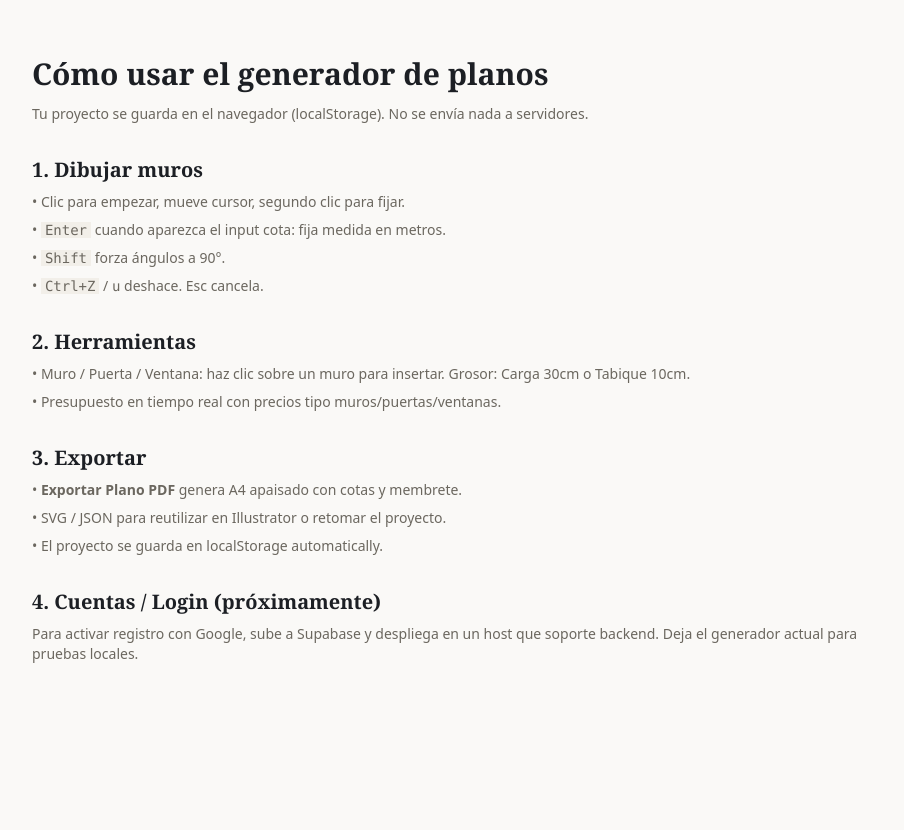
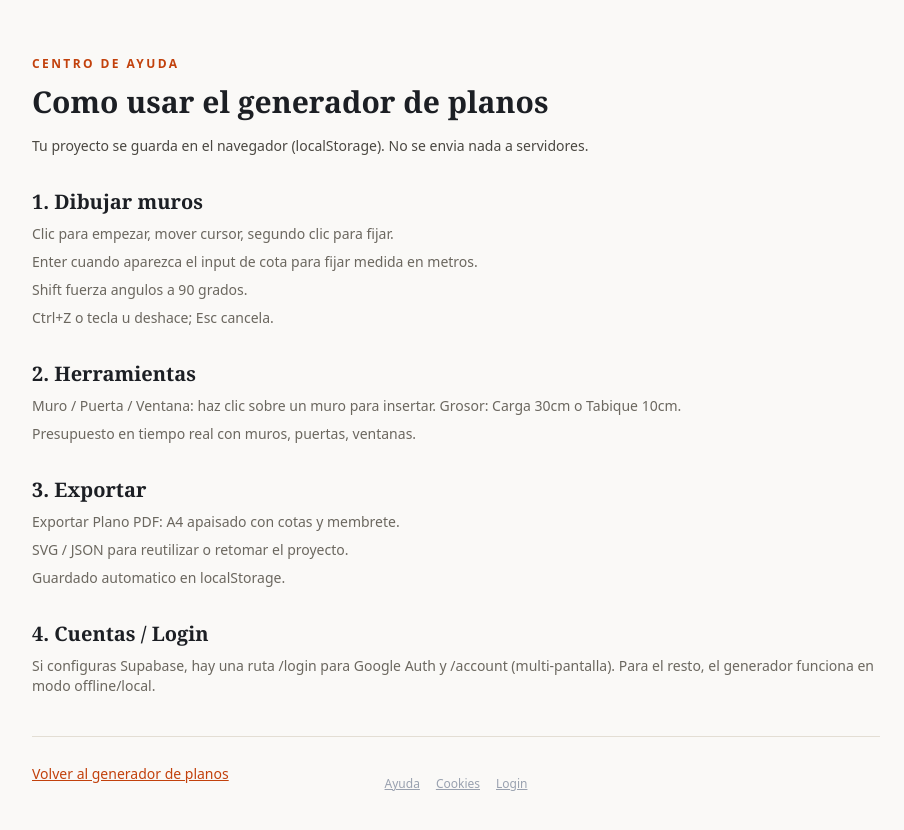
Before and after one commit to montyxace-sys/pnanos3d, a Next.js app: page /ayuda in a window 1280 px wide. Shown: the top 830 px of the page, without its empty margins (184-1088 px from the left). Before the commit the page ends 800 px from the top, so only its background shows below. Built offline with nearby package versions, Linux system fonts and the light colour scheme.

Commit message:
feat: añadir paginas de ayuda y cookies

```diff
--- a/src/app/ayuda/page.tsx
+++ b/src/app/ayuda/page.tsx
@@ -1,37 +1,52 @@
 import type { Metadata } from "next";
+import Link from "next/link";
 
-export const metadata: Metadata = { title: "Ayuda" };
+export const metadata: Metadata = {
+  title: "Ayuda",
+  description: "Guia de uso del generador de planos TusPlanos3D.",
+};
 
 export default function AyudaPage() {
   return (
     <div className="mx-auto max-w-4xl px-6 py-14">
-      <h1 className="text-3xl font-bold">Cómo usar el generador de planos</h1>
-      <p className="mt-3 text-sm text-muted">
-        Tu proyecto se guarda en el navegador (localStorage). No se envía nada a servidores.
+      <p className="text-xs font-semibold tracking-[0.2em] text-accent uppercase">
+        Centro de ayuda
       </p>
+      <h1 className="mt-3 text-3xl font-bold">Como usar el generador de planos</h1>
+      <p className="mt-4 text-sm text-ink-soft">
+        Tu proyecto se guarda en el navegador (localStorage). No se envia nada a servidores.
+      </p>
+
       <h2 className="mt-8 text-xl font-semibold">1. Dibujar muros</h2>
       <ul className="mt-2 space-y-2 text-sm text-muted">
-        <li>• Clic para empezar, mueve cursor, segundo clic para fijar.</li>
-        <li>• <code className="bg-paper-2 px-1">Enter</code> cuando aparezca el input cota: fija medida en metros.</li>
-        <li>• <kbd className="bg-paper-2 px-1">Shift</kbd> forza ángulos a 90°.</li>
-        <li>• <kbd className="bg-paper-2 px-1">Ctrl+Z</kbd> / <kbd>u</kbd> deshace. Esc cancela.</li>
+        <li>Clic para empezar, mover cursor, segundo clic para fijar.</li>
+        <li>Enter cuando aparezca el input de cota para fijar medida en metros.</li>
+        <li>Shift fuerza angulos a 90 grados.</li>
+        <li>Ctrl+Z o tecla u deshace; Esc cancela.</li>
       </ul>
+
       <h2 className="mt-8 text-xl font-semibold">2. Herramientas</h2>
       <ul className="mt-2 space-y-2 text-sm text-muted">
-        <li>• Muro / Puerta / Ventana: haz clic sobre un muro para insertar. Grosor: Carga 30cm o Tabique 10cm.</li>
-        <li>• Presupuesto en tiempo real con precios tipo muros/puertas/ventanas.</li>
+        <li>Muro / Puerta / Ventana: haz clic sobre un muro para insertar. Grosor: Carga 30cm o Tabique 10cm.</li>
+        <li>Presupuesto en tiempo real con muros, puertas, ventanas.</li>
       </ul>
+
       <h2 className="mt-8 text-xl font-semibold">3. Exportar</h2>
       <ul className="mt-2 space-y-2 text-sm text-muted">
-        <li>• <strong>Exportar Plano PDF</strong> genera A4 apaisado con cotas y membrete.</li>
-        <li>• SVG / JSON para reutilizar en Illustrator o retomar el proyecto.</li>
-        <li>• El proyecto se guarda en localStorage automatically.</li>
+        <li>Exportar Plano PDF: A4 apaisado con cotas y membrete.</li>
+        <li>SVG / JSON para reutilizar o retomar el proyecto.</li>
+        <li>Guardado automatico en localStorage.</li>
       </ul>
-      <h2 className="mt-8 text-xl font-semibold">4. Cuentas / Login (próximamente)</h2>
+
+      <h2 className="mt-8 text-xl font-semibold">4. Cuentas / Login</h2>
       <p className="mt-2 text-sm text-muted">
-        Para activar registro con Google, sube a Supabase y despliega en un host que soporte backend.
-        Deja el generador actual para pruebas locales.
+        Si configuras Supabase, hay una ruta /login para Google Auth y /account (multi-pantalla).
+        Para el resto, el generador funciona en modo offline/local.
       </p>
+
+      <div className="mt-10 border-t border-line pt-6">
+        <Link href="/" className="text-sm text-accent underline">Volver al generador de planos</Link>
+      </div>
     </div>
   );
 }
--- /dev/null
+++ b/src/app/cookies/page.tsx
@@ -0,0 +1,26 @@
+import type { Metadata } from "next";
+import Link from "next/link";
+
+export const metadata: Metadata = {
+  title: "Cookies",
+  description: "Política de cookies y almacenamiento local.",
+};
+
+export default function CookiesPage() {
+  return (
+    <div className="mx-auto max-w-4xl px-6 py-14">
+      <h1 className="text-3xl font-bold">Política de cookies</h1>
+      <p className="mt-4 text-sm text-muted">
+        Este sitio no usa cookies de rastreo. Lo único que se guarda es tu proyecto en tu navegador (localStorage).
+      </p>
+      <h2 className="mt-8 text-xl font-semibold">Almacenamiento local</h2>
+      <ul className="mt-2 space-y-1 text-sm text-muted">
+        <li><code className="bg-paper-2 px-1">tusplanos3d:plano:v1</code> → habitaciones, piezas, medidas.</li>
+        <li><code className="bg-paper-2 px-1">tusplanos3d:walls</code> → muros dibujados.</li>
+      </ul>
+      <div className="mt-10 border-t border-line pt-6">
+        <Link href="/" className="text-sm text-accent underline">Volver al generador</Link>
+      </div>
+    </div>
+  );
+}
--- a/src/app/layout.tsx
+++ b/src/app/layout.tsx
@@ -1,25 +1,24 @@
 import type { Metadata } from "next";
+import Link from "next/link";
 import "./globals.css";
-import { getSite } from "@/lib/data";
 
 export async function generateMetadata(): Promise<Metadata> {
-  const site = await getSite();
   return {
-    title: {
-      default: site.siteFullName,
-      template: `%s · ${site.siteName}`,
-    },
-    description: site.description,
+    title: { default: "TusPlanos3D", template: `%s · TusPlanos3D` },
+    description: "Generador de planos gratuito para tu vivienda con dibujo técnico rápido.",
   };
 }
 
-export default async function RootLayout({
-  children,
-}: Readonly<{ children: React.ReactNode }>) {
+export default function RootLayout({ children }: { children: React.ReactNode }) {
   return (
     <html lang="es">
-      <body className="min-h-screen bg-paper text-ink antialiased">
-        <main className="flex-1">{children}</main>
+      <body className="min-h-screen bg-gray-900 text-white antialiased">
+        {children}
+        <footer className="fixed bottom-0 z-50 mb-2 flex w-full justify-center gap-4 text-xs text-gray-400">
+          <Link href="/ayuda/" className="hover:text-orange-400 underline">Ayuda</Link>
+          <Link href="/cookies/" className="hover:text-orange-400 underline">Cookies</Link>
+          <Link href="/login" className="hover:text-orange-400 underline">Login</Link>
+        </footer>
       </body>
     </html>
   );
```
